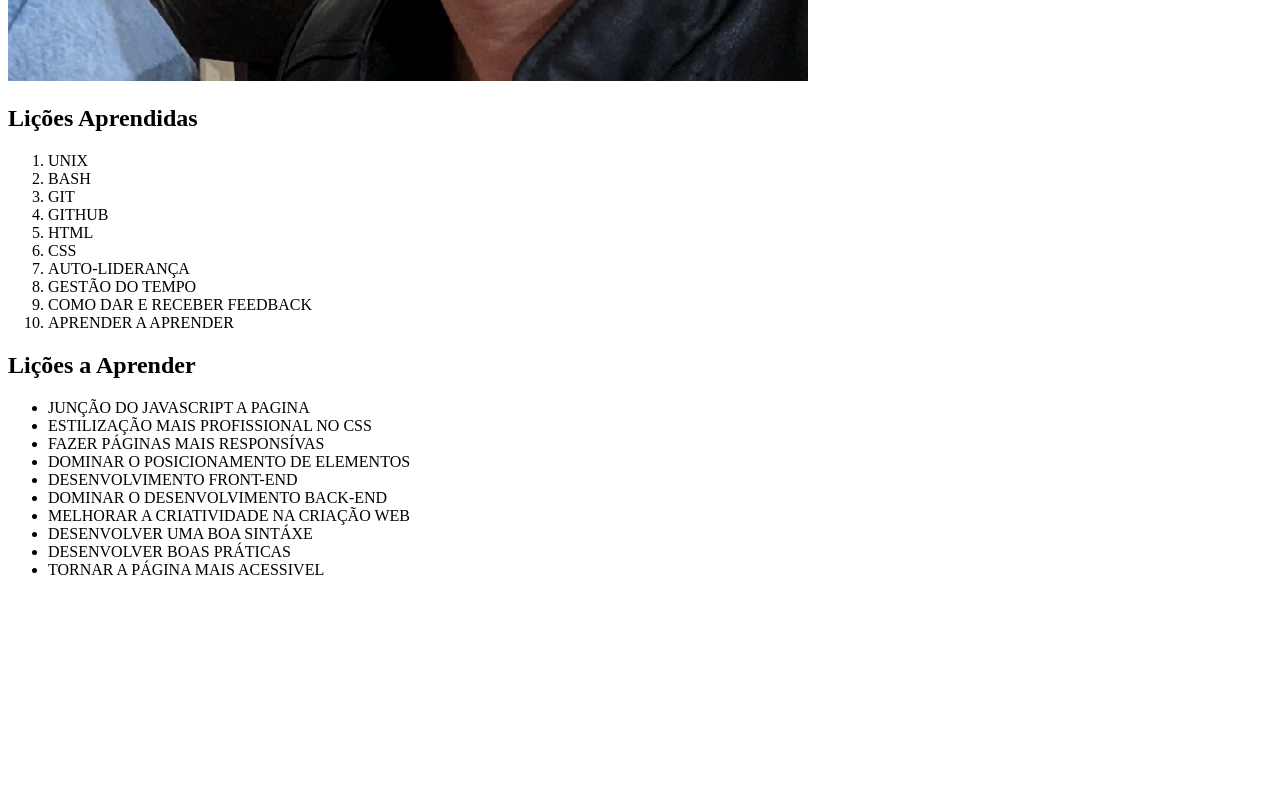
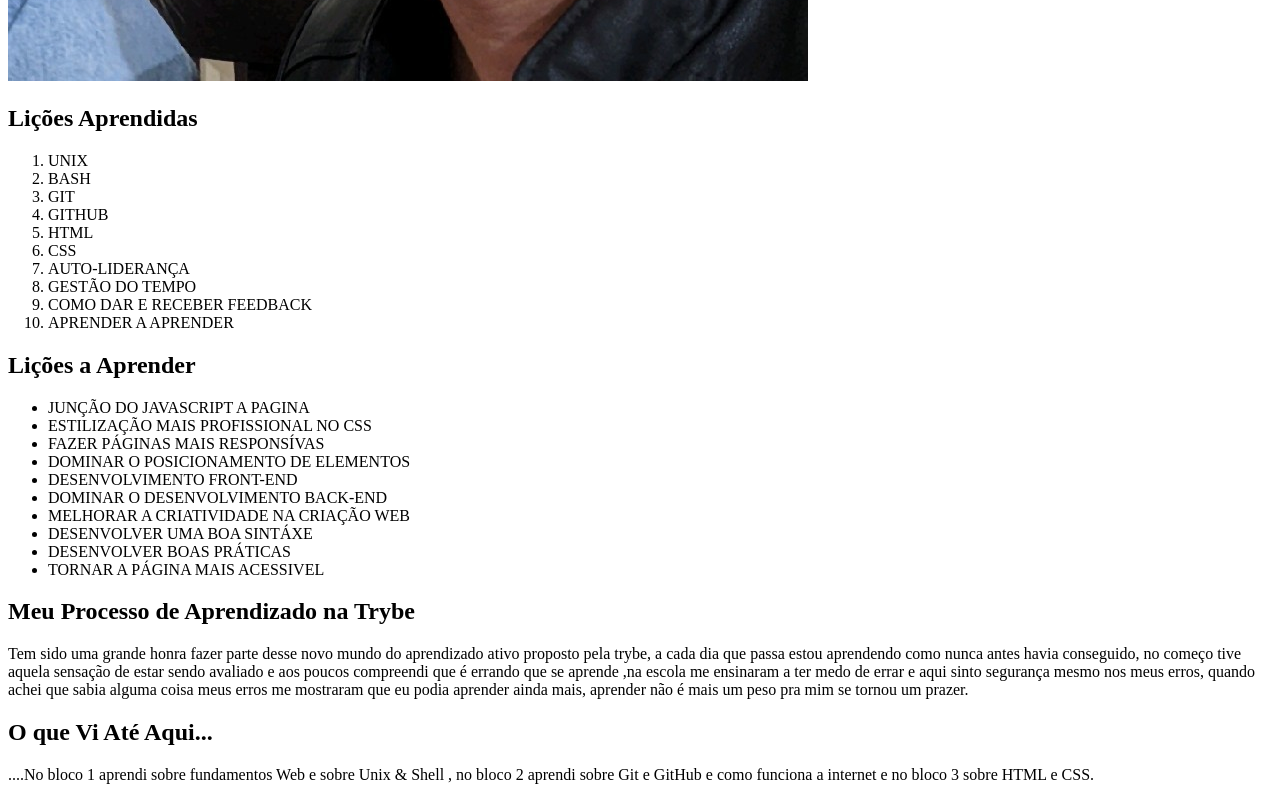
Before and after one commit to marcellrpena/novo-repositorio, a plain HTML site: page index.html in a window 1280 px wide. Shown: the part 817-1617 px from the top of the page. Before the commit the page ends 1412 px from the top, so only its background shows below. Drawn offline with Linux system fonts and the light colour scheme.

Commit message:
inclusão de aside

```diff
--- a/index.html
+++ b/index.html
@@ -54,6 +54,18 @@
         </ul>
       </section>
     </article>
+    <aside class="lado-direito">
+      <article>
+        <h2>Meu Processo de Aprendizado na Trybe</h2>
+        <p>Tem sido uma grande honra fazer parte desse novo mundo do aprendizado ativo proposto pela trybe, a cada dia que passa estou aprendendo como nunca antes havia conseguido, no começo tive aquela sensação de estar sendo avaliado e aos poucos compreendi que é errando que se aprende ,na escola me ensinaram a ter medo de errar e aqui sinto segurança mesmo nos meus erros, quando achei que sabia alguma coisa meus erros me mostraram que eu podia aprender ainda mais, aprender não é mais um peso pra mim se tornou um prazer.</p>
+      </article>
+      <article>
+        <h2>O que Vi Até Aqui...</h2>
+        <p>
+          ....No bloco 1 aprendi sobre fundamentos Web e sobre Unix & Shell , no bloco 2 aprendi sobre Git e GitHub e como funciona a internet e no bloco 3 sobre HTML e CSS.
+        </p>
+      </article>
+    </aside>
   </main>
 
 </body>
```
